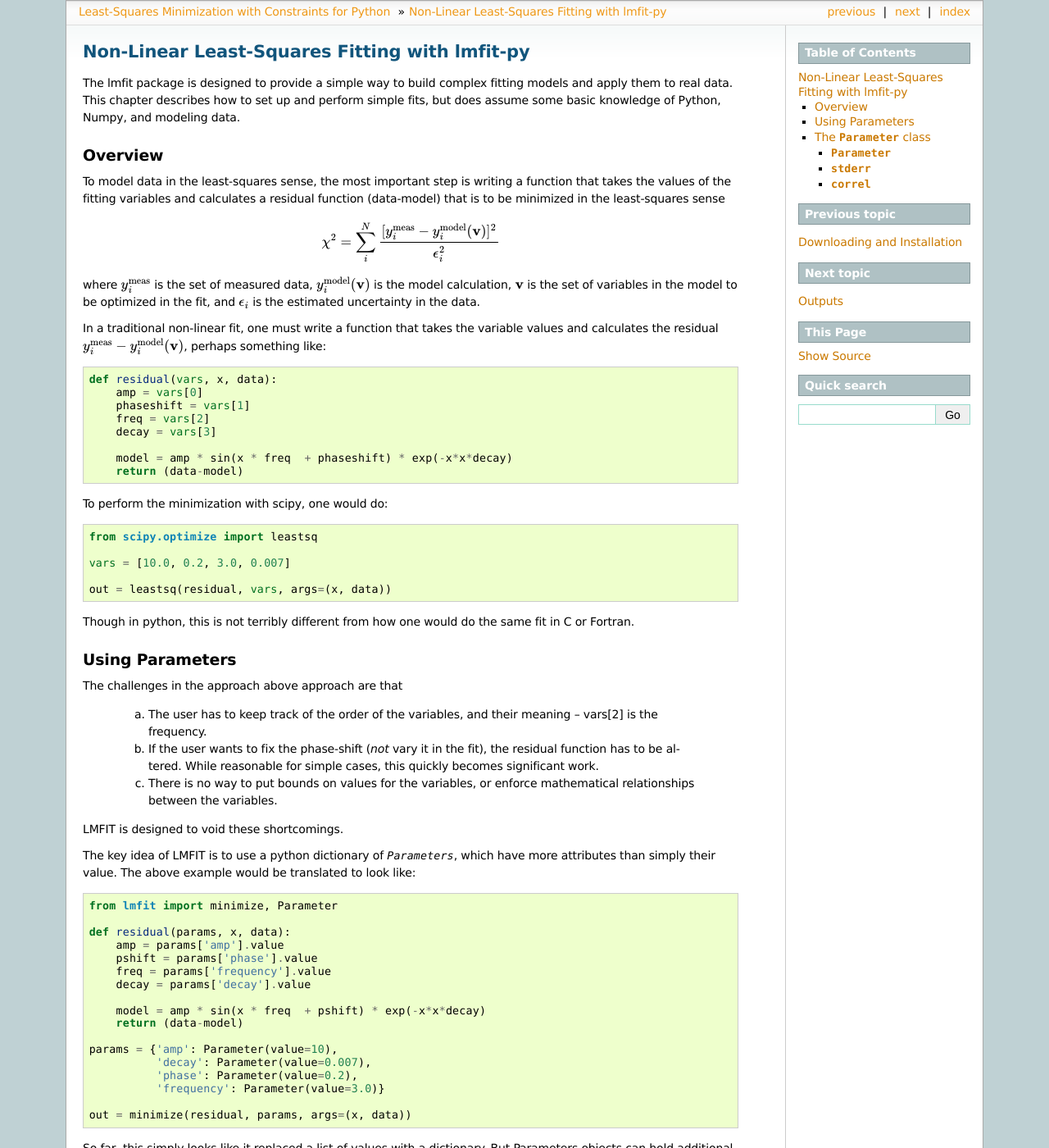
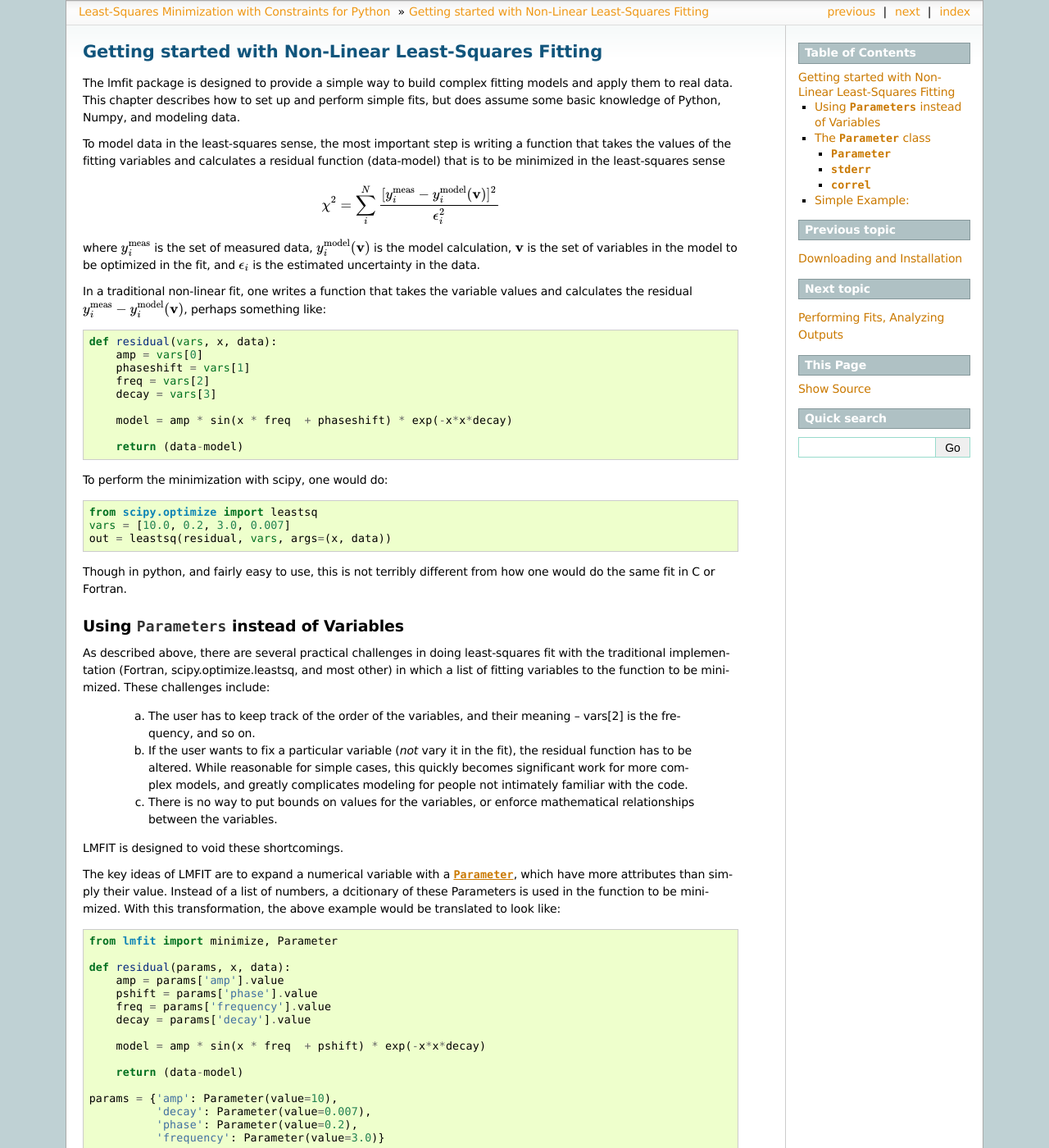
Before and after one commit to lmfit/lmfit-py, a Sphinx documentation site: the page built from doc/parameters.rst, in a window 1280 px wide and 1400 px high. Shown: the whole window at 82% size. Built offline with Sphinx 7.4.7, drawn with Linux system fonts in a browser that asks for light colours; formulas are drawn with MathJax 3; the version number is read from the project's files by our own code; some of the changed text lies outside the part shown.

Commit message:
many changes for docs, some untested code

```diff
--- a/doc/index.rst
+++ b/doc/index.rst
@@ -37,6 +37,6 @@
    :maxdepth: 2
 
    installation
-   simple
-   outputs
+   parameters
+   fitting
    constraints
--- a/doc/outputs.rst
+++ /dev/null
@@ -1,3 +0,0 @@
-======================
-Outputs
-======================
--- a/doc/simple.rst
+++ b/doc/parameters.rst
@@ -1,15 +1,12 @@
-====================================================
-Non-Linear Least-Squares Fitting with lmfit-py
-====================================================
 
+===========================================================
+Getting started with Non-Linear Least-Squares Fitting
+===========================================================
 
 The lmfit package is designed to provide a simple way to build complex
 fitting models and apply them to real data.   This chapter describes how to
 set up and perform simple fits, but does assume some basic knowledge of
 Python, Numpy, and modeling data.
-
-Overview
-========
 
 To model data in the least-squares sense, the most important step is
 writing a function that takes the values of the fitting variables and
@@ -20,13 +17,12 @@
 
  \chi^2 =  \sum_i^{N} \frac{[y^{\rm meas}_i - y_i^{\rm model}({\bf{v}})]^2}{\epsilon_i^2}
 
-
 where :math:`y_i^{\rm meas}` is the set of measured data, :math:`y_i^{\rm
 model}({\bf{v}})` is the model calculation, :math:`{\bf{v}}` is the set of
 variables in the model to be optimized in the fit, and :math:`\epsilon_i`
 is the estimated uncertainty in the data.
 
-In a traditional non-linear fit, one must write a function that takes the
+In a traditional non-linear fit, one writes a function that takes the
 variable values and calculates the residual :math:`y^{\rm meas}_i -
 y_i^{\rm model}({\bf{v}})`, perhaps something like::
 
@@ -37,41 +33,49 @@
         decay = vars[3]
 
 	model = amp * sin(x * freq  + phaseshift) * exp(-x*x*decay)
+
         return (data-model)
-
 
 To perform the minimization with scipy, one would do::
 
     from scipy.optimize import leastsq
-
     vars = [10.0, 0.2, 3.0, 0.007]
-
     out = leastsq(residual, vars, args=(x, data))
 
-Though in python, this is not terribly different from how one would do the
-same fit in C or Fortran.
+Though in python, and fairly easy to use, this is not terribly different
+from how one would do the same fit in C or Fortran.
 
-Using Parameters
-===================
 
-The challenges in the approach above approach are that
+
+.. _parameters-label:
+
+Using :class:`Parameters` instead of Variables
+=============================================================
+
+As described above, there are several practical challenges in doing
+least-squares fit with the traditional implementation (Fortran,
+scipy.optimize.leastsq, and most other) in which a list of fitting
+variables to the function to be minimized.  These challenges include:
 
   a) The user has to keep track of the order of the variables, and their
-     meaning -- vars[2] is the frequency.
+     meaning -- vars[2] is the frequency, and so on.
 
-  b) If the user wants to fix the phase-shift (*not* vary it in the fit),
+  b) If the user wants to fix a particular variable (*not* vary it in the fit),
      the residual function has to be altered.  While reasonable for simple
-     cases, this quickly becomes significant work.
+     cases, this quickly becomes significant work for more complex models,
+     and greatly complicates modeling for people not intimately familiar
+     with the code.
 
   c) There is no way to put bounds on values for the variables, or enforce
      mathematical relationships between the variables.
 
 LMFIT is designed to void these shortcomings.
 
-
-The key idea of LMFIT is to use a python dictionary of `Parameters`, which
-have more attributes than simply their value.  The above example would be
-translated to look like::
+The key ideas of LMFIT are to expand a numerical variable with a
+:class:`Parameter`, which have more attributes than simply their value.
+Instead of a list of numbers, a dcitionary of these Parameters is used in
+the function to be minimized.  With this transformation, the above example
+would be translated to look like::
 
     from lmfit import minimize, Parameter
 
@@ -82,6 +86,7 @@
         decay = params['decay'].value
 
 	model = amp * sin(x * freq  + pshift) * exp(-x*x*decay)
+
         return (data-model)
 
     params = {'amp': Parameter(value=10),
@@ -90,6 +95,8 @@
 	      'frequency': Parameter(value=3.0)}
 
     out = minimize(residual, params, args=(x, data))
+
+
 
 So far, this simply looks like it replaced a list of values with a
 dictionary.  But Parameters objects can hold additional attributes to
@@ -107,7 +114,7 @@
 
 
 The :class:`Parameter` class
-===============================
+========================================
 
 .. class:: Parameter(value=None[, vary=True[, min=None[, max=None[, name=None[, expr=None]]]]])
 
@@ -140,7 +147,9 @@
 .. attribute:: correl
 
    a dictionary of the correlation with the other fitted variables in the
-   fit, of the form  `  {'decay': 0.404, 'phase': -0.020, 'frequency': 0.102}`
+   fit, of the form::
+
+   {'decay': 0.404, 'phase': -0.020, 'frequency': 0.102}
 
 
 The :attr:`expr` attribute can contain a mathematical expression that will
@@ -148,4 +157,36 @@
 See :ref:`math-constraints-label` for more details and examples of this
 feature.
 
-.. _math-constraints-label:
+
+Simple Example:
+==================
+
+
+Putting it all together, a simple example of using a dictionary of
+:class:`Parameter` s  and :func:`minimize` might look like this::
+
+    from lmfit import minimize, Parameter
+
+    def residual(params, x, data=None):
+        amp = params['amp'].value
+        shift = params['phase_shift'].value
+	omega = params['omega'].value
+        decay = params['decay'].value
+
+	model = amp * sin(x * omega + shift) * exp(-x*x*decay)
+
+        return (data-model)
+
+    params = {'amp': Parameter(value=10),
+              'decay': Parameter(value=0.007, vary=False),
+              'phase_shift': Parameter(value=0.2),
+	      'omega': Parameter(value=3.0)}
+
+    result = minimize(residual, params, args=(x, data))
+
+    print result.chisqr
+    print 'Best-Fit Values:'
+    for name, par in params.items():
+        print '  %s = %.4f +/- %.4f ' % (name, par.value, par.stderr)
+
+The results of this ...
```
Also changed, not shown: doc/constraints.rst (+9 -5 lines), doc/fitting.rst (added, +179 -0 lines), lib/__init__.py (+3 -4 lines), 2 other files.
